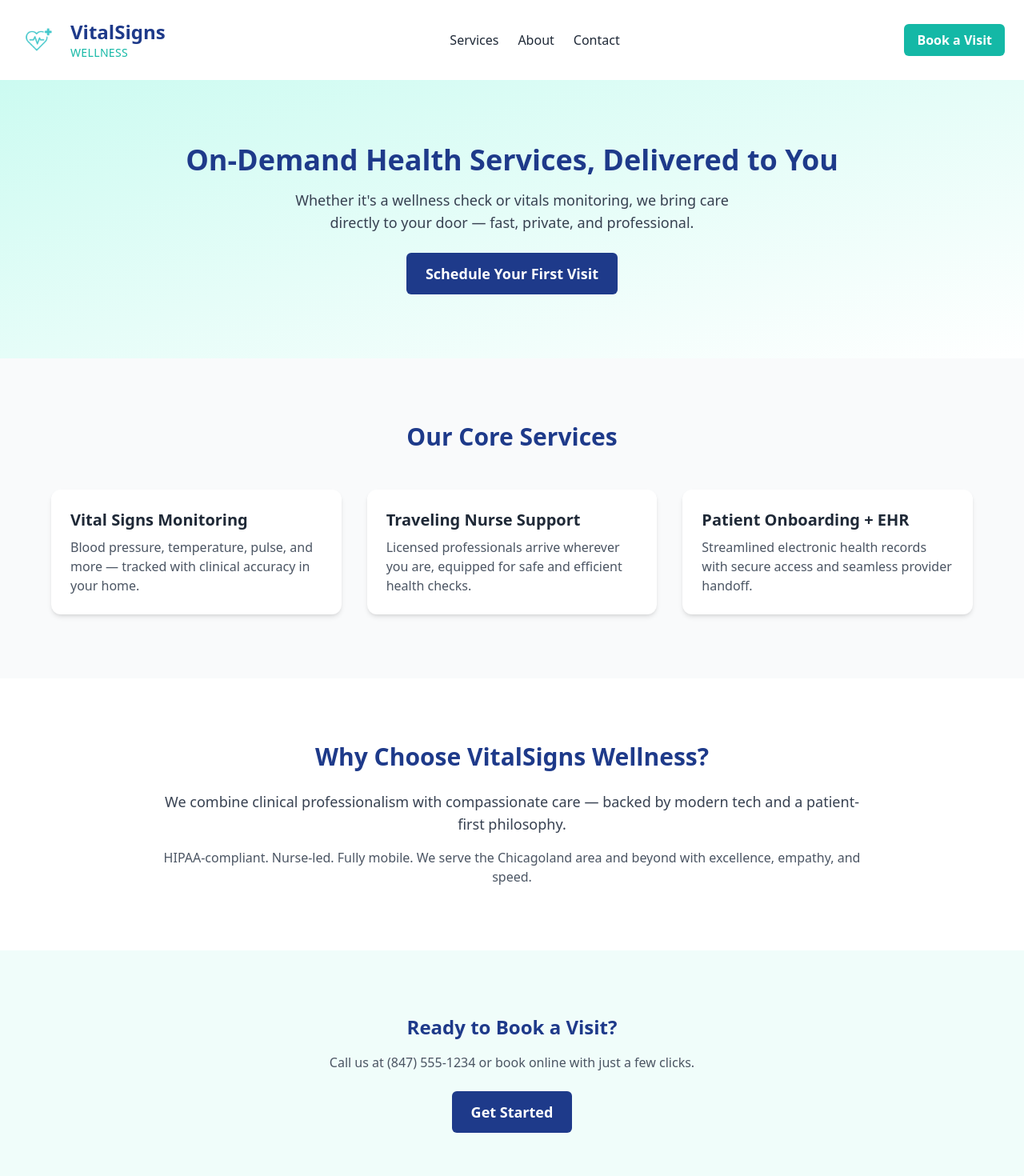
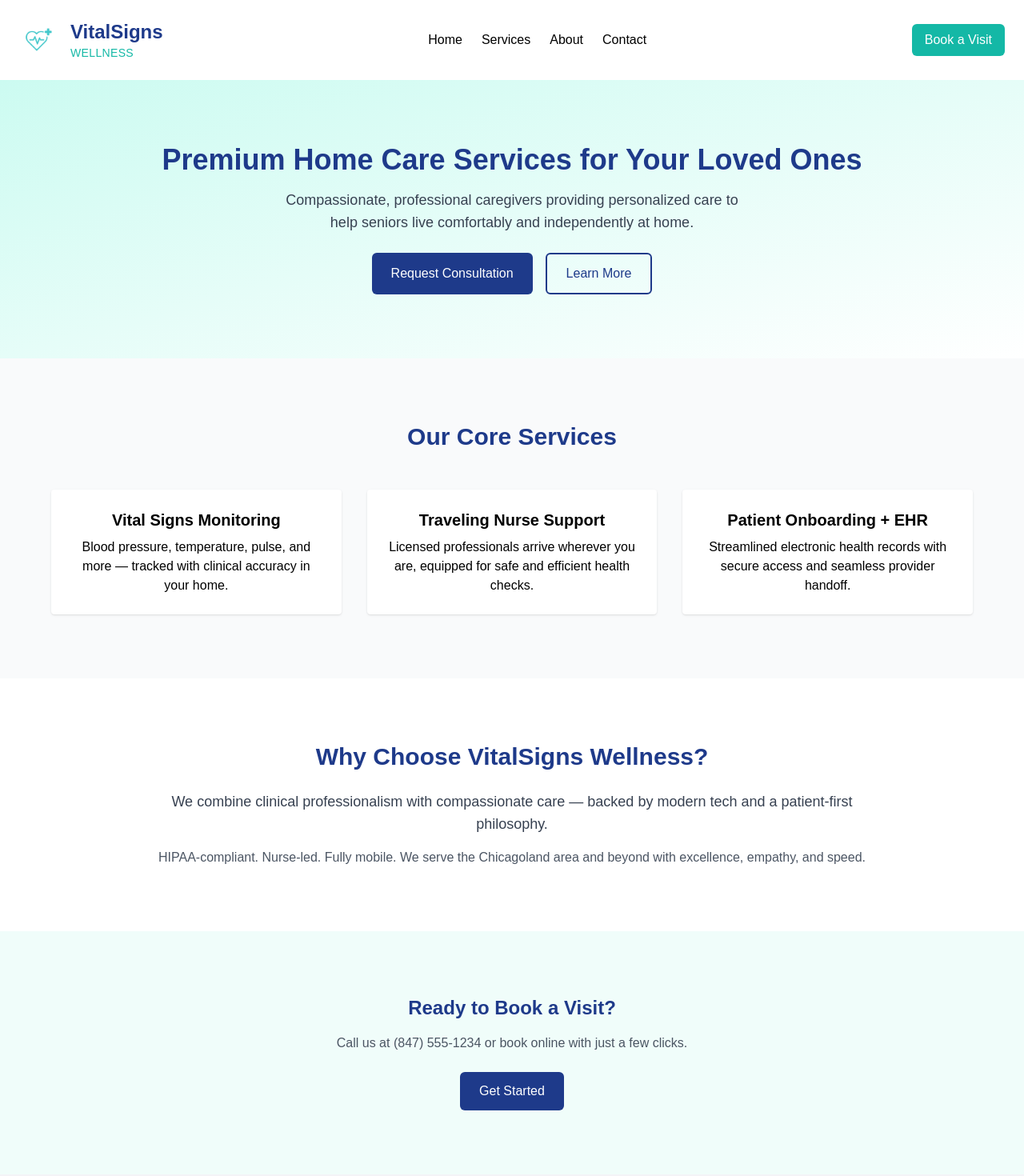
Before and after one commit to Vendettabots/vital, a Next.js app: page / in a window 1280 px wide. Shown: the top 1470 px of the page at 80% size. Built offline with nearby package versions, Linux system fonts and the light colour scheme.

Commit message:
Update page.tsx

```diff
--- a/app/page.tsx
+++ b/app/page.tsx
@@ -1,59 +1,61 @@
-import { Button } from "../components/ui/button";
-import { Card, CardContent } from "../components/ui/card";
+"use client";
 
-export default function VitalSignsHomepage() {
+import Image from "next/image";
+import logo from "../public/vitalsigns-logo.png";
+
+export default function Home() {
   return (
-    <div className="min-h-screen bg-white text-gray-800 font-sans">
-      <header className="flex justify-between items-center p-6 shadow-md">
-        <div className="flex items-center space-x-4">
-          <img src="/vitalsigns-logo.png" alt="VitalSigns Wellness Logo" className="w-12 h-12" />
+    <div>
+      <header className="flex justify-between items-center p-6 shadow-md bg-white">
+        <div className="flex items-center gap-4">
+          <Image src={logo} alt="VitalSigns Logo" width={48} height={48} />
           <div>
             <h1 className="text-2xl font-bold text-blue-900">VitalSigns</h1>
             <p className="text-teal-500 text-sm tracking-wide">WELLNESS</p>
           </div>
         </div>
-        <nav className="space-x-6 hidden md:flex">
-          <a href="#services" className="hover:text-teal-600">Services</a>
-          <a href="#about" className="hover:text-teal-600">About</a>
-          <a href="#contact" className="hover:text-teal-600">Contact</a>
+        <nav className="hidden md:flex gap-6">
+          <a href="#">Home</a>
+          <a href="#services">Services</a>
+          <a href="#about">About</a>
+          <a href="#contact">Contact</a>
         </nav>
-        <Button className="bg-teal-500 hover:bg-teal-600 text-white">Book a Visit</Button>
+        <button className="bg-teal-500 text-white px-4 py-2 rounded-md">Book a Visit</button>
       </header>
 
       <section className="bg-gradient-to-br from-teal-100 to-white text-center py-20 px-4">
-        <h2 className="text-4xl font-bold text-blue-900 mb-4">On-Demand Health Services, Delivered to You</h2>
+        <h2 className="text-4xl font-bold text-blue-900 mb-4">
+          Premium Home Care Services for Your Loved Ones
+        </h2>
         <p className="text-gray-700 max-w-xl mx-auto text-lg mb-6">
-          Whether it's a wellness check or vitals monitoring, we bring care directly to your door — fast, private, and professional.
+          Compassionate, professional caregivers providing personalized care to help seniors live comfortably and independently at home.
         </p>
-        <Button className="bg-blue-900 hover:bg-blue-800 text-white px-6 py-3 text-lg">Schedule Your First Visit</Button>
-      </section>
-
-      <section id="services" className="py-20 px-4 bg-gray-50">
-        <h3 className="text-3xl font-semibold text-center text-blue-900 mb-12">Our Core Services</h3>
-        <div className="grid md:grid-cols-3 gap-8 max-w-6xl mx-auto">
-          <Card>
-            <CardContent className="p-6">
-              <h4 className="text-xl font-bold mb-2">Vital Signs Monitoring</h4>
-              <p className="text-gray-600">Blood pressure, temperature, pulse, and more — tracked with clinical accuracy in your home.</p>
-            </CardContent>
-          </Card>
-          <Card>
-            <CardContent className="p-6">
-              <h4 className="text-xl font-bold mb-2">Traveling Nurse Support</h4>
-              <p className="text-gray-600">Licensed professionals arrive wherever you are, equipped for safe and efficient health checks.</p>
-            </CardContent>
-          </Card>
-          <Card>
-            <CardContent className="p-6">
-              <h4 className="text-xl font-bold mb-2">Patient Onboarding + EHR</h4>
-              <p className="text-gray-600">Streamlined electronic health records with secure access and seamless provider handoff.</p>
-            </CardContent>
-          </Card>
+        <div className="flex justify-center gap-4">
+          <button className="bg-blue-900 text-white px-6 py-3 rounded-md">Request Consultation</button>
+          <button className="bg-transparent border-2 border-blue-900 text-blue-900 px-6 py-3 rounded-md">Learn More</button>
         </div>
       </section>
 
-      <section id="about" className="py-20 px-4">
-        <div className="max-w-4xl mx-auto text-center">
+      <section id="services" className="py-20 px-4 bg-gray-50 text-center">
+        <h3 className="text-3xl font-semibold text-blue-900 mb-12">Our Core Services</h3>
+        <div className="grid md:grid-cols-3 gap-8 max-w-6xl mx-auto">
+          <div className="p-6 bg-white rounded shadow">
+            <h4 className="text-xl font-bold mb-2">Vital Signs Monitoring</h4>
+            <p>Blood pressure, temperature, pulse, and more — tracked with clinical accuracy in your home.</p>
+          </div>
+          <div className="p-6 bg-white rounded shadow">
+            <h4 className="text-xl font-bold mb-2">Traveling Nurse Support</h4>
+            <p>Licensed professionals arrive wherever you are, equipped for safe and efficient health checks.</p>
+          </div>
+          <div className="p-6 bg-white rounded shadow">
+            <h4 className="text-xl font-bold mb-2">Patient Onboarding + EHR</h4>
+            <p>Streamlined electronic health records with secure access and seamless provider handoff.</p>
+          </div>
+        </div>
+      </section>
+
+      <section id="about" className="py-20 px-4 text-center">
+        <div className="max-w-4xl mx-auto">
           <h3 className="text-3xl font-semibold text-blue-900 mb-6">Why Choose VitalSigns Wellness?</h3>
           <p className="text-gray-700 text-lg mb-4">
             We combine clinical professionalism with compassionate care — backed by modern tech and a patient-first philosophy.
@@ -64,11 +66,11 @@ export default function VitalSignsHomepage() {
         </div>
       </section>
 
-      <section id="contact" className="bg-teal-50 py-20 px-4">
-        <div className="max-w-3xl mx-auto text-center">
+      <section id="contact" className="bg-teal-50 py-20 px-4 text-center">
+        <div className="max-w-3xl mx-auto">
           <h3 className="text-2xl font-semibold text-blue-900 mb-4">Ready to Book a Visit?</h3>
           <p className="text-gray-600 mb-6">Call us at (847) 555-1234 or book online with just a few clicks.</p>
-          <Button className="bg-blue-900 hover:bg-blue-800 text-white px-6 py-3 text-lg">Get Started</Button>
+          <button className="bg-blue-900 text-white px-6 py-3 rounded-md">Get Started</button>
         </div>
       </section>
 
```
